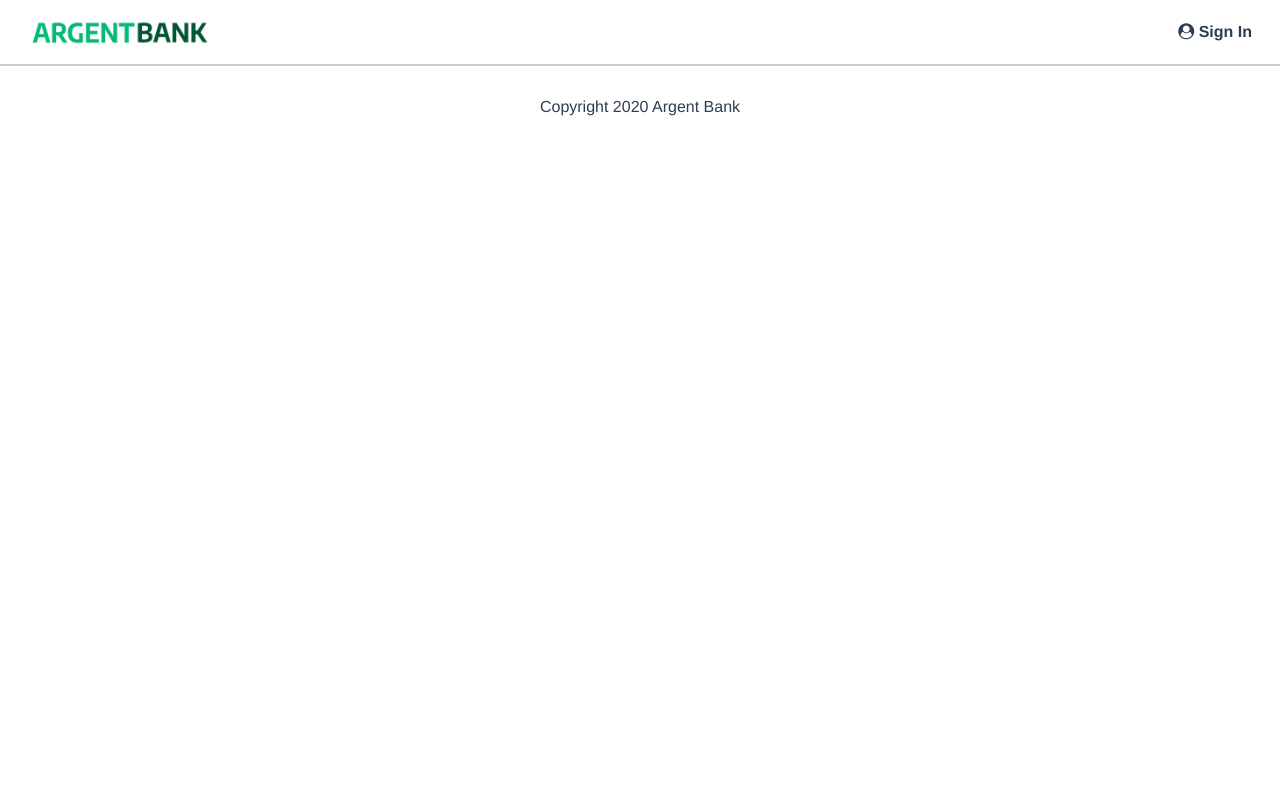
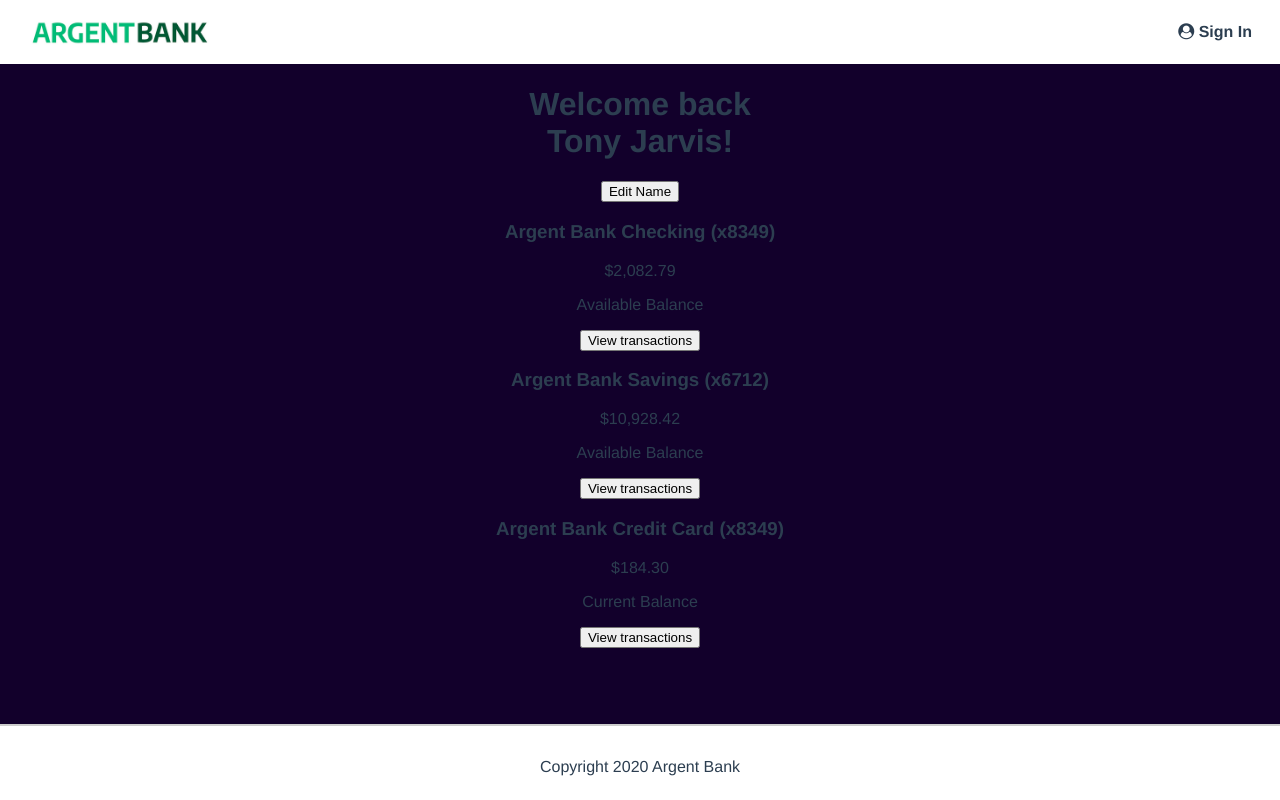
Before and after one commit to RmiMekaa/RemiRoeland_13_12-01-2021, a React (Create React App) app: page /user.html in a window 1280 px wide. Built offline with nearby package versions, Linux system fonts and the light colour scheme.

Commit message:
Create UserPage component

```diff
--- a/src/index.jsx
+++ b/src/index.jsx
@@ -5,6 +5,7 @@
 import { Footer } from './components/Footer/Footer';
 import { HomePage } from './pages/HomePage';
 import { SignIn } from './pages/SignIn/SignIn';
+import { UserPage } from './pages/UserPage/UserPage';
 import './main.scss';
 
 
@@ -15,6 +16,7 @@
       <Routes>
         <Route path="/" element={<HomePage />} />
         <Route path="/sign-in.html" element={<SignIn />} />
+        <Route path="/user.html" element={<UserPage />} />
       </Routes>
     </Router>
     <Footer />
--- /dev/null
+++ b/src/pages/UserPage/UserPage.jsx
@@ -0,0 +1,42 @@
+import React from "react";
+import { UserHeader } from "../../components/UserHeader/UserHeader";
+
+export function UserPage() {
+  return (
+    <main className="main bg-dark">
+      <h2 className="sr-only">Accounts</h2>
+      <UserHeader />
+      <section className="account">
+        <div className="account-content-wrapper">
+          <h3 className="account-title">Argent Bank Checking (x8349)</h3>
+          <p className="account-amount">$2,082.79</p>
+          <p className="account-amount-description">Available Balance</p>
+        </div>
+        <div className="account-content-wrapper cta">
+          <button className="transaction-button">View transactions</button>
+        </div>
+      </section>
+      <section className="account">
+        <div className="account-content-wrapper">
+          <h3 className="account-title">Argent Bank Savings (x6712)</h3>
+          <p className="account-amount">$10,928.42</p>
+          <p className="account-amount-description">Available Balance</p>
+        </div>
+        <div className="account-content-wrapper cta">
+          <button className="transaction-button">View transactions</button>
+        </div>
+      </section>
+      <section className="account">
+        <div className="account-content-wrapper">
+          <h3 className="account-title">Argent Bank Credit Card (x8349)</h3>
+          <p className="account-amount">$184.30</p>
+          <p className="account-amount-description">Current Balance</p>
+        </div>
+        <div className="account-content-wrapper cta">
+          <button className="transaction-button">View transactions</button>
+        </div>
+      </section>
+    </main>
+
+  )
+}
```
